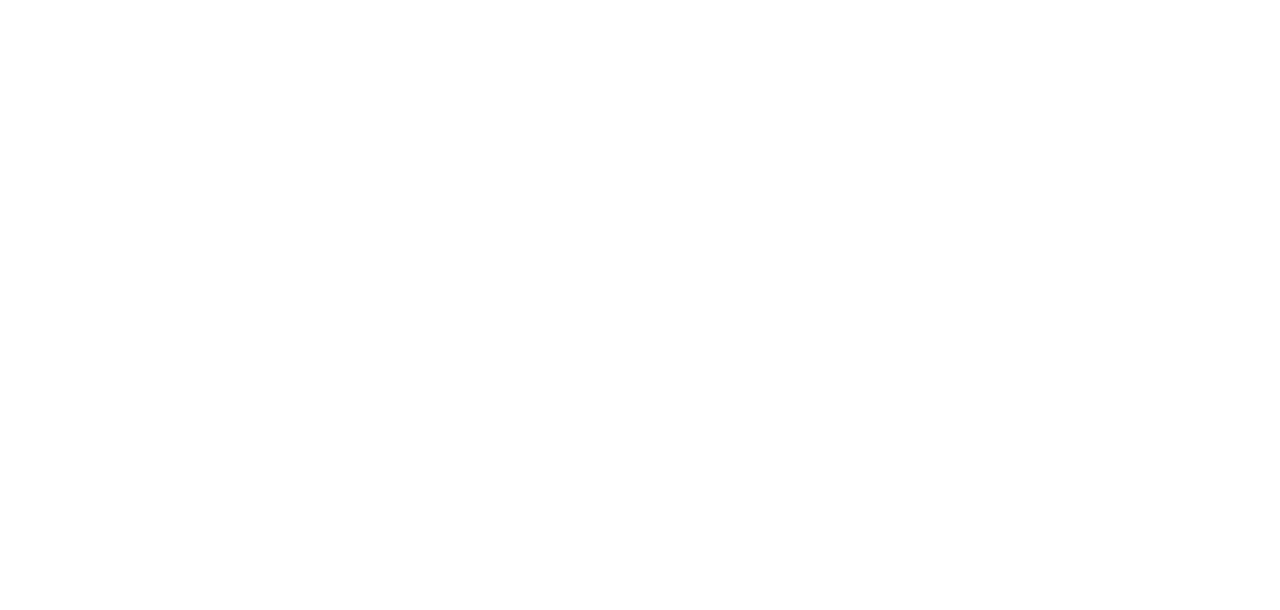
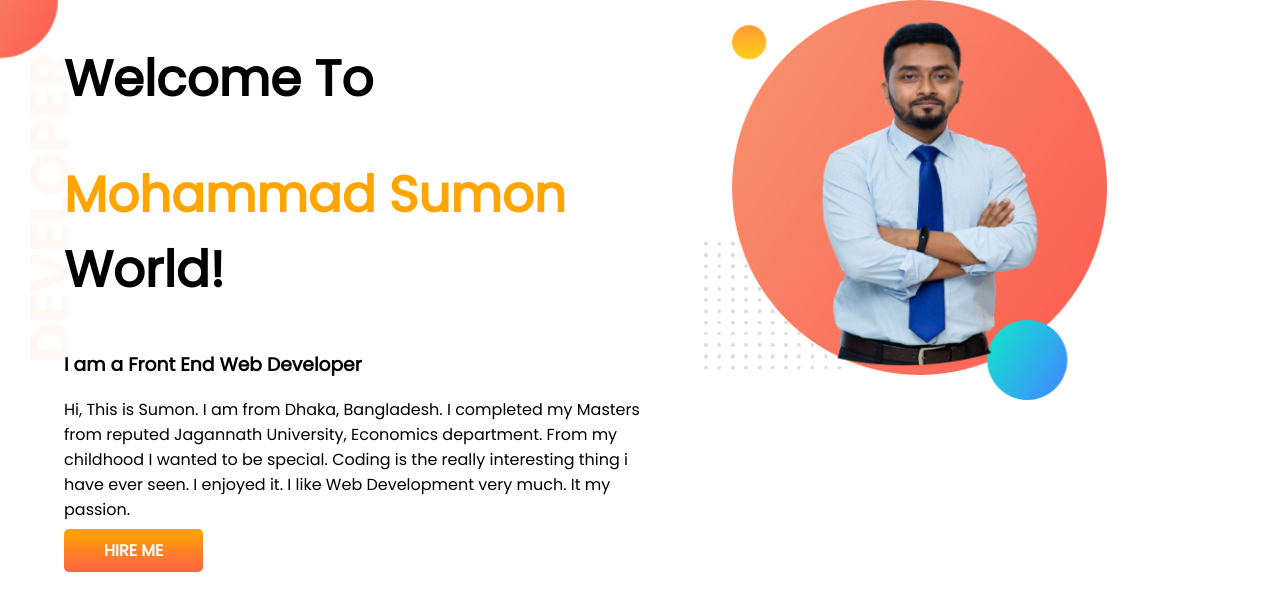
Before and after one commit to mohammad-sumon/developer-portfolio, a plain HTML site: page index.html in a window 1280 px wide. Drawn offline with Linux system fonts and the light colour scheme.

Commit message:
top banner added

```diff
--- a/index.html
+++ b/index.html
@@ -5,9 +5,23 @@
     <meta http-equiv="X-UA-Compatible" content="IE=edge">
     <meta name="viewport" content="width=device-width, initial-scale=1.0">
     <title>Mohammad Sumon Portfolio</title>
+    <link rel="preconnect" href="https://fonts.googleapis.com">
+    <link rel="preconnect" href="https://fonts.gstatic.com" crossorigin>
+    <link href="https://fonts.googleapis.com/css2?family=Poppins&display=swap" rel="stylesheet">
     <link rel="stylesheet" href="style.css">
 </head>
 <body>
-
+    <section class="top-banner">
+        <div class="half-width">
+            <h1>Welcome To</h1>
+            <h1><span class="orange-color">Mohammad Sumon</span> World!</h1>
+            <h3>I am a Front End Web Developer</h3>
+            <p>Hi, This is Sumon. I am from Dhaka, Bangladesh. I completed my Masters from reputed Jagannath University, Economics department. From my childhood I wanted to be special. Coding is the really interesting thing i have ever seen. I enjoyed it. I like Web Development very much. It my passion.</p>
+            <a class="link-button" target="_blank" href="https://www.linkedin.com/company/programminghero">HIRE ME</a>
+        </div>
+        <div class="half-width">
+            <img src="images/sumon-png-bg.png" alt="sumon-photo">
+        </div>
+    </section>
 </body>
 </html>
--- a/style.css
+++ b/style.css
@@ -0,0 +1,32 @@
+body{
+    font-family: 'Poppins', sans-serif;
+    margin: 0;
+}
+h1{
+    font-size: 50px;
+}
+.orange-color{
+    color: orange;
+}
+section{
+    display: flex;
+}
+.half-width{
+    width: 50%;
+    padding-left: 5%;
+}
+.half-width img{
+    width: 70%;
+}
+.link-button{
+    text-decoration: none;
+    background-image: linear-gradient(orange, tomato);
+    padding: 10px 40px;
+    color: white;
+    font-weight: 700;
+    border-radius: 5px;
+}
+.top-banner{
+    background-image: url(images/top-banner.png);
+    background-repeat: no-repeat;
+}
```
Also changed, not shown: images/dream-bg.png (added), images/exp-bg.png (added), images/jhankar.png (added), images/jhankar2.png (added), images/my-bg.png (added), images/my-bg2.png (added), images/sumon-png-bg.png (added), images/top-banner.png (added), 7 other files.
